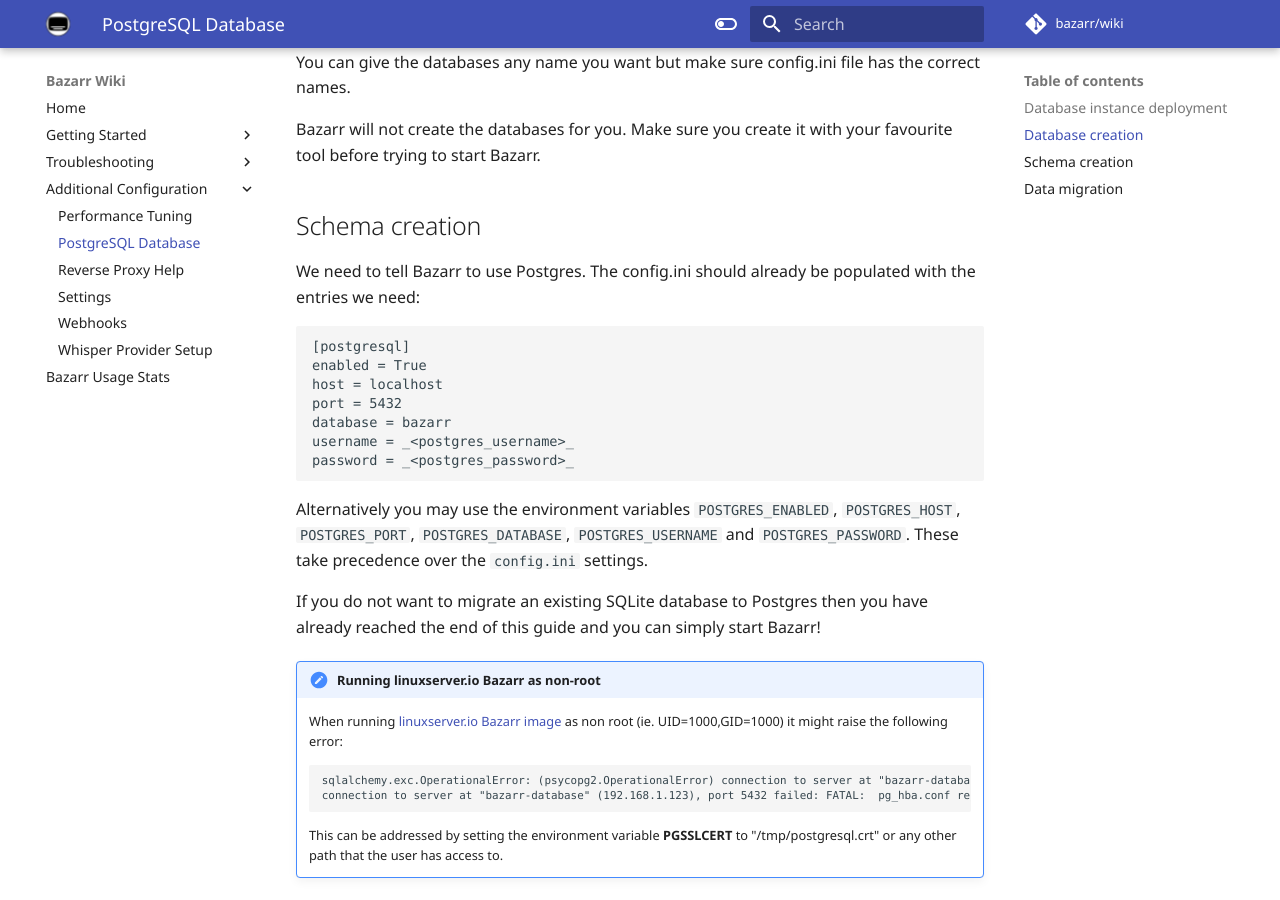
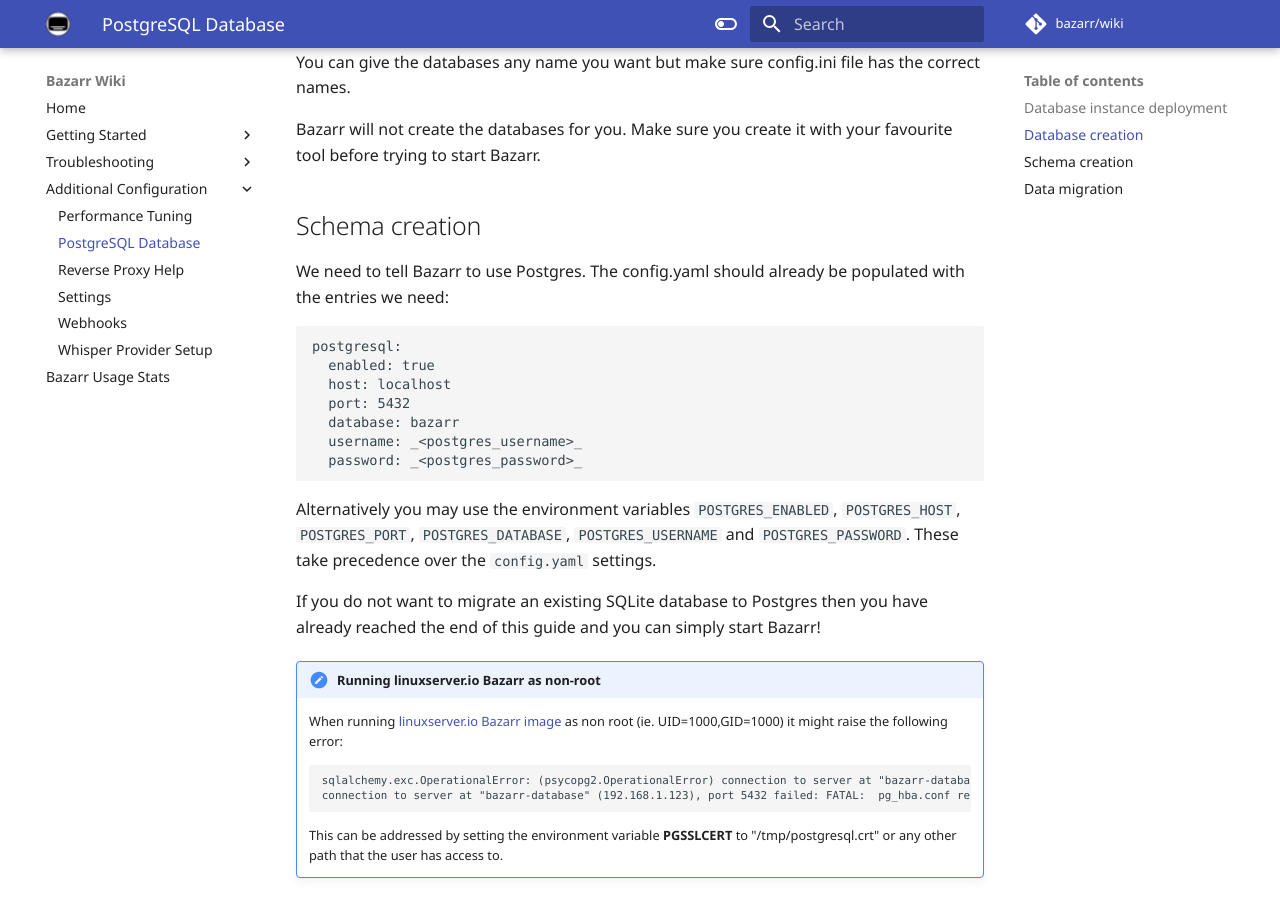
Before and after one commit to bazarr/wiki, an MkDocs documentation site: the page built from docs/Additional-Configuration/PostgreSQL-Database.md, in a window 1280 px wide and 900 px high, scrolled down 642 px. Built offline with MkDocs 1.6.1 and Material for MkDocs 9.7.7, drawn with Linux system fonts in a browser that asks for light colours; some web fonts are replaced; comment, search, counter and statistics services are not loaded.

Commit message:
Update PostgreSQL-Database.md
Update postgres config schema from ini to yaml

````diff
--- a/docs/Additional-Configuration/PostgreSQL-Database.md
+++ b/docs/Additional-Configuration/PostgreSQL-Database.md
@@ -28,19 +28,19 @@ Bazarr will not create the databases for you. Make sure you create it with your
 
 ## Schema creation
 
-We need to tell Bazarr to use Postgres. The config.ini should already be populated with the entries we need:
+We need to tell Bazarr to use Postgres. The config.yaml should already be populated with the entries we need:
 
 ```
-[postgresql]
-enabled = True
-host = localhost
-port = 5432
-database = bazarr
-username = _<postgres_username>_
-password = _<postgres_password>_
+postgresql:
+  enabled: true
+  host: localhost
+  port: 5432
+  database: bazarr
+  username: _<postgres_username>_
+  password: _<postgres_password>_
 ```
 
-Alternatively you may use the environment variables `POSTGRES_ENABLED`, `POSTGRES_HOST`, `POSTGRES_PORT`, `POSTGRES_DATABASE`, `POSTGRES_USERNAME` and `POSTGRES_PASSWORD`. These take precedence over the `config.ini` settings.
+Alternatively you may use the environment variables `POSTGRES_ENABLED`, `POSTGRES_HOST`, `POSTGRES_PORT`, `POSTGRES_DATABASE`, `POSTGRES_USERNAME` and `POSTGRES_PASSWORD`. These take precedence over the `config.yaml` settings.
 
 If you do not want to migrate an existing SQLite database to Postgres then you have already reached the end of this guide and you can simply start Bazarr!
 
````
